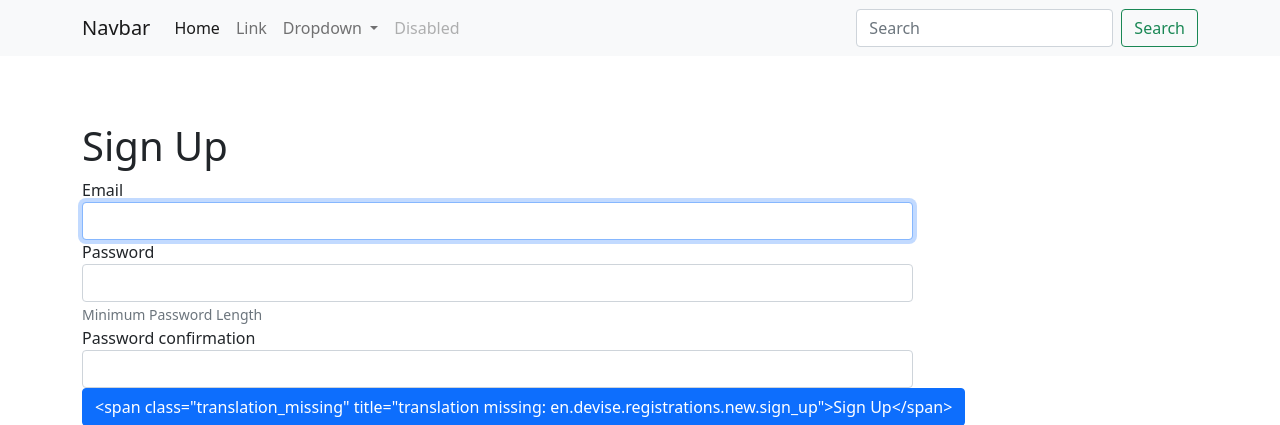
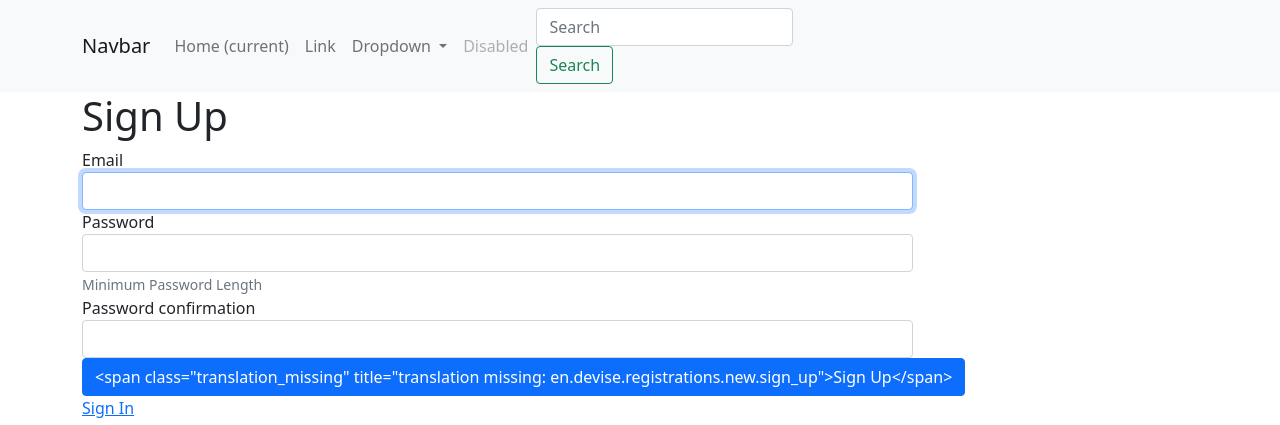
Before and after one commit to borsoslaszlo/finance-tracker, a Rails app: page /users/sign_up in a window 1280 px wide. Shown: the top 425 px of the page. Run offline with Rails 7, Linux system fonts and the light colour scheme; style sheets or scripts are compiled from the project's sources; some libraries are stand-ins or nearby versions.

Commit message:
Create some layout reconstruction and crate the stock model
	new file:   app/models/stock.rb
	new file:   app/views/layouts/_messages.html.erb
	new file:   app/views/layouts/_navigation.html.erb
	modified:   app/views/layouts/application.html.erb
	new file:   db/migrate/20211208081800_create_stocks.rb
	modified:   db/schema.rb
	new file:   test/fixtures/stocks.yml
	new file:   test/models/stock_test.rb

```diff
--- /dev/null
+++ b/app/models/stock.rb
@@ -0,0 +1,2 @@
+class Stock < ApplicationRecord
+end
--- /dev/null
+++ b/app/views/layouts/_messages.html.erb
@@ -0,0 +1,16 @@
+<% if notice %>
+	<div class='alert alert-success'>
+        <button type="button" class="close" data-dismiss="alert" aria-label="Close">
+            <span aria-hidden="true">&times;</span>
+        </button>
+		<%= notice %>
+	</div>
+<% end %>
+<% if alert %>
+	<div class='alert alert-danger'>
+        <button type="button" class="close" data-dismiss="alert" aria-label="Close">
+            <span aria-hidden="true">&times;</span>
+        </button>
+		<%= alert %>
+	</div>
+<% end %>
--- /dev/null
+++ b/app/views/layouts/_navigation.html.erb
@@ -0,0 +1,37 @@
+<nav class="navbar navbar-expand-lg navbar-light bg-light">
+    <div class="container ">
+        <a class="navbar-brand" href="#">Navbar</a>
+        <button class="navbar-toggler" type="button" data-toggle="collapse" data-target="#navbarSupportedContent" aria-controls="navbarSupportedContent" aria-expanded="false" aria-label="Toggle navigation">
+            <span class="navbar-toggler-icon"></span>
+        </button>
+
+        <div class="collapse navbar-collapse" id="navbarSupportedContent">
+            <ul class="navbar-nav mr-auto">
+                <li class="nav-item active">
+                    <a class="nav-link" href="#">Home <span class="sr-only">(current)</span></a>
+                </li>
+                <li class="nav-item">
+                    <a class="nav-link" href="#">Link</a>
+                </li>
+                <li class="nav-item dropdown">
+                    <a class="nav-link dropdown-toggle" href="#" id="navbarDropdown" role="button" data-toggle="dropdown" aria-haspopup="true" aria-expanded="false">
+                    Dropdown
+                    </a>
+                    <div class="dropdown-menu" aria-labelledby="navbarDropdown">
+                    <a class="dropdown-item" href="#">Action</a>
+                    <a class="dropdown-item" href="#">Another action</a>
+                    <div class="dropdown-divider"></div>
+                    <a class="dropdown-item" href="#">Something else here</a>
+                    </div>
+                </li>
+                <li class="nav-item">
+                    <a class="nav-link disabled" href="#" tabindex="-1" aria-disabled="true">Disabled</a>
+                </li>
+            </ul>
+            <form class="form-inline my-2 my-lg-0">
+                <input class="form-control mr-sm-2" type="search" placeholder="Search" aria-label="Search">
+                <button class="btn btn-outline-success my-2 my-sm-0" type="submit">Search</button>
+            </form>
+        </div>
+    </div>
+</nav>
--- a/app/views/layouts/application.html.erb
+++ b/app/views/layouts/application.html.erb
@@ -12,47 +12,12 @@
   </head>
 
   <body>
-    <nav class="navbar navbar-expand-lg navbar-light bg-light">
-      <div class="container">
-        <a class="navbar-brand" href="#">Navbar</a>
 
-        <button class="navbar-toggler" type="button" data-bs-toggle="collapse" data-bs-target="#navbarSupportedContent" aria-controls="navbarSupportedContent" aria-expanded="false" aria-label="Toggle navigation">
-          <span class="navbar-toggler-icon"></span>
-        </button>
-        <div class="collapse navbar-collapse" id="navbarSupportedContent">
-          <ul class="navbar-nav me-auto mb-2 mb-lg-0">
-            <li class="nav-item">
-              <a class="nav-link active" aria-current="page" href="#">Home</a>
-            </li>
-            <li class="nav-item">
-              <a class="nav-link" href="#">Link</a>
-            </li>
-            <li class="nav-item dropdown">
-              <a class="nav-link dropdown-toggle" href="#" id="navbarDropdown" role="button" data-bs-toggle="dropdown" aria-expanded="false">
-                Dropdown
-              </a>
-              <ul class="dropdown-menu" aria-labelledby="navbarDropdown">
-                <li><a class="dropdown-item" href="#">Action</a></li>
-                <li><a class="dropdown-item" href="#">Another action</a></li>
-                <li><hr class="dropdown-divider"></li>
-                <li><a class="dropdown-item" href="#">Something else here</a></li>
-              </ul>
-            </li>
-            <li class="nav-item">
-              <a class="nav-link disabled">Disabled</a>
-            </li>
-          </ul>
-          <form class="d-flex">
-            <input class="form-control me-2" type="search" placeholder="Search" aria-label="Search">
-            <button class="btn btn-outline-success" type="submit">Search</button>
-          </form>
-        </div>
-      </div>
-    </nav>
-    <div class="container">
-      <p class="notice"><%= notice %></p>
-      <p class="alert"><%= alert %></p>
+  <%= render 'layouts/navigation' %>
+  <div class='container'>
 
+
+      <%= render 'layouts/messages' %>
       <%= yield %>
     </div>
   </body>
```
Also changed, not shown: db/migrate/20211208081800_create_stocks.rb (added, +11 -0 lines), test/fixtures/stocks.yml (added, +11 -0 lines), test/models/stock_test.rb (added, +7 -0 lines), db/schema.rb.
